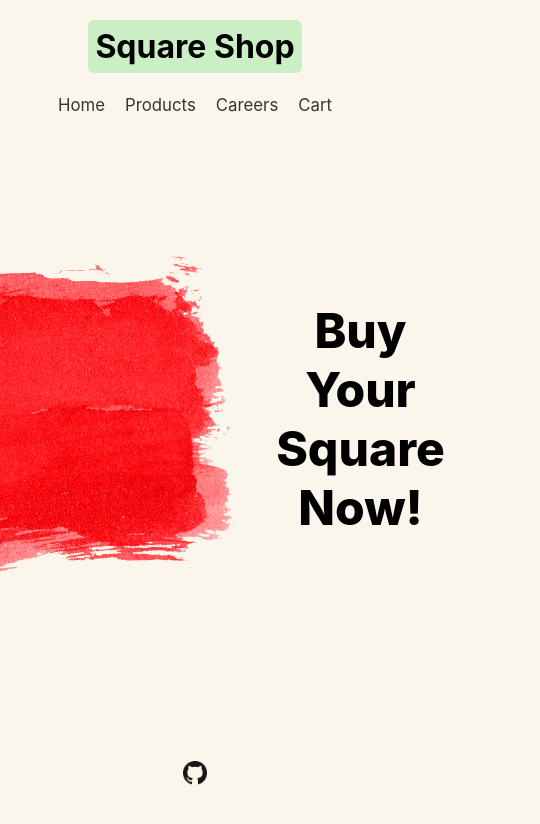
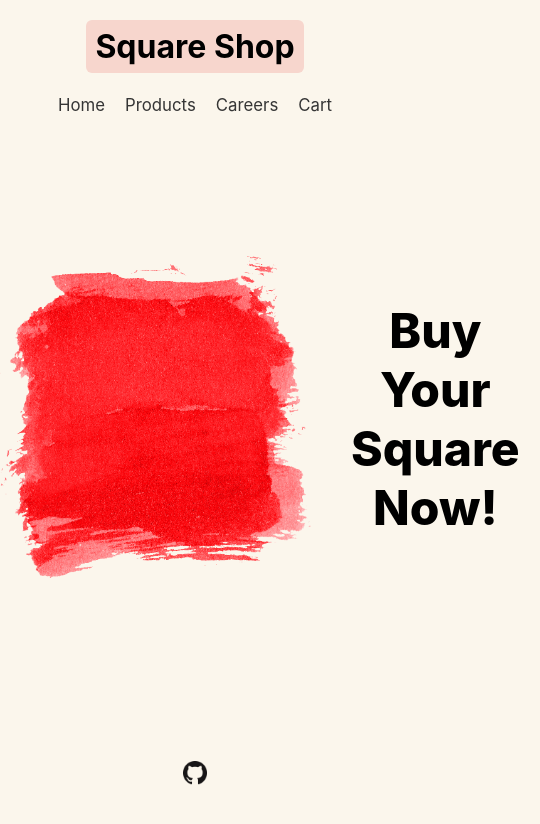
Before and after one commit to oasaleh/shopping-cart-app, a React (Create React App) app: page / in a window 390 px wide. Shown: the top 824 px of the page, 540 px wide, since content can reach past the window. Built offline with nearby package versions, Linux system fonts and the light colour scheme.

Commit message:
Add one square, fix responsivness of Home and remove exact in Main Link

```diff
--- a/src/Components/Header.js
+++ b/src/Components/Header.js
@@ -46,10 +46,10 @@ function Header({ cartSize }) {
       <PageHeader>
         <h1
           style={{
-            backgroundColor: '#CBEEC5',
+            backgroundColor: '#F7D6CD',
             width: 'fit-content',
             margin: '20px auto 20px auto',
-            padding: '7px',
+            padding: '7px 9px',
             borderRadius: '6px',
           }}
         >
--- a/src/Components/Main.js
+++ b/src/Components/Main.js
@@ -14,6 +14,8 @@ function Main({ cart, addItem, removeItem }) {
         flexDirection: 'row',
         justifyContent: 'center',
         alignItems: 'center',
+        maxWidth: '1500px',
+        margin: 'auto',
       }}
       className="mainWindow"
     >
@@ -30,7 +32,7 @@ function Main({ cart, addItem, removeItem }) {
         <Route exact path="/Careers">
           <Careers />
         </Route>
-        <Route exact path="/">
+        <Route path="/">
           <Home />
         </Route>
       </Switch>
--- a/src/Items.js
+++ b/src/Items.js
@@ -2,37 +2,42 @@ const items = [
   {
     id: 1,
     name: 'Black',
-    price: 22.99
+    price: 22.99,
   },
   {
     id: 2,
     name: 'Orange',
-    price: 33.99
+    price: 33.99,
   },
   {
     id: 3,
     name: 'Red',
-    price: 22.99
+    price: 22.99,
   },
   {
     id: 4,
     name: 'Pink',
-    price: 56.99
+    price: 56.99,
   },
   {
     id: 5,
     name: 'Grey',
-    price: 24.99
+    price: 24.99,
   },
   {
     id: 6,
-    name: 'Purple',
-    price: 11.99
+    name: 'Blue',
+    price: 11.99,
   },
   {
     id: 7,
     name: 'Green',
-    price: 32.99
+    price: 32.99,
+  },
+  {
+    id: 8,
+    name: 'Purple',
+    price: 99.99,
   },
 ];
 export default items;
--- a/src/Pages/Products.js
+++ b/src/Pages/Products.js
@@ -13,6 +13,7 @@ const ShowCase = styled.div`
   flex-wrap: wrap;
   justify-content: center;
   align-items: center;
+  max-width: 1200px;
 `;
 /* ----------------------------- component ----------------------------- */
 function Products({ addItem }) {
```
Also changed, not shown: package.json (+6 -2 lines), 2 other files (tests, documents, lock files or other folders).
